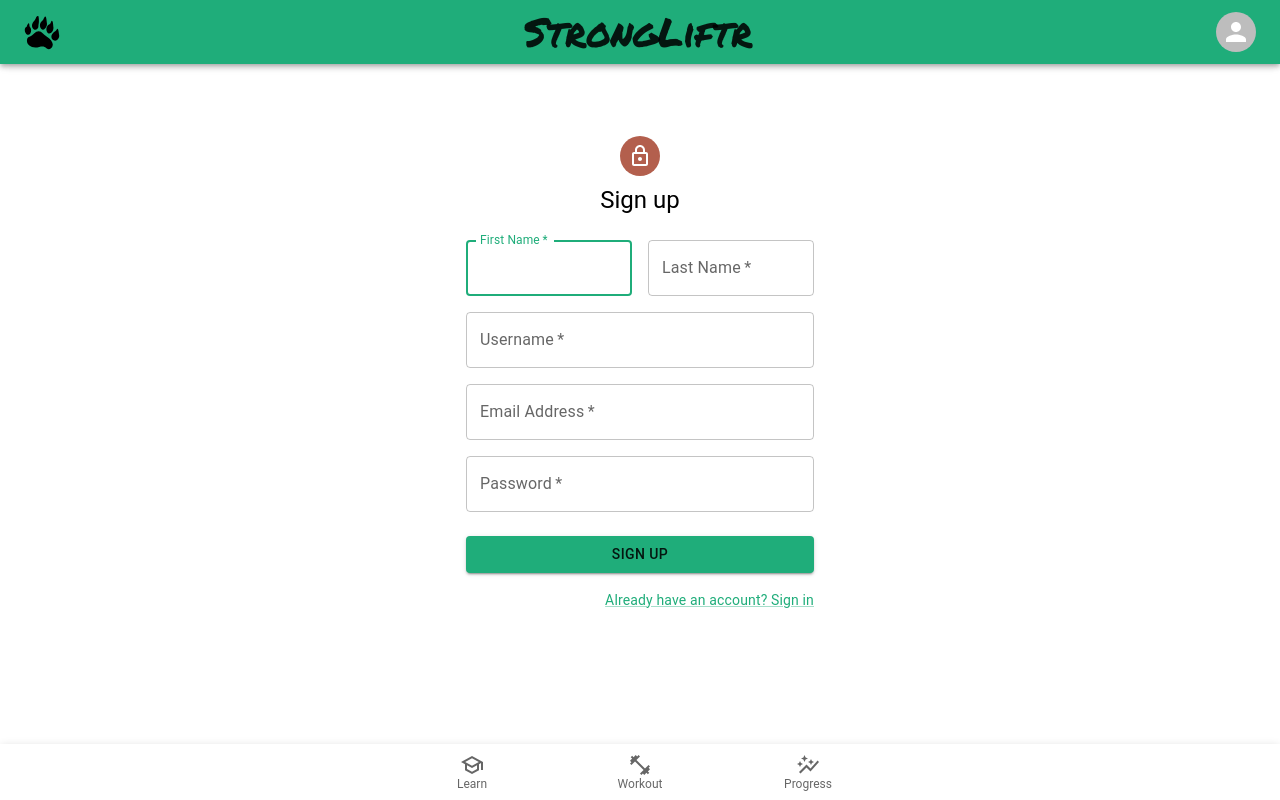
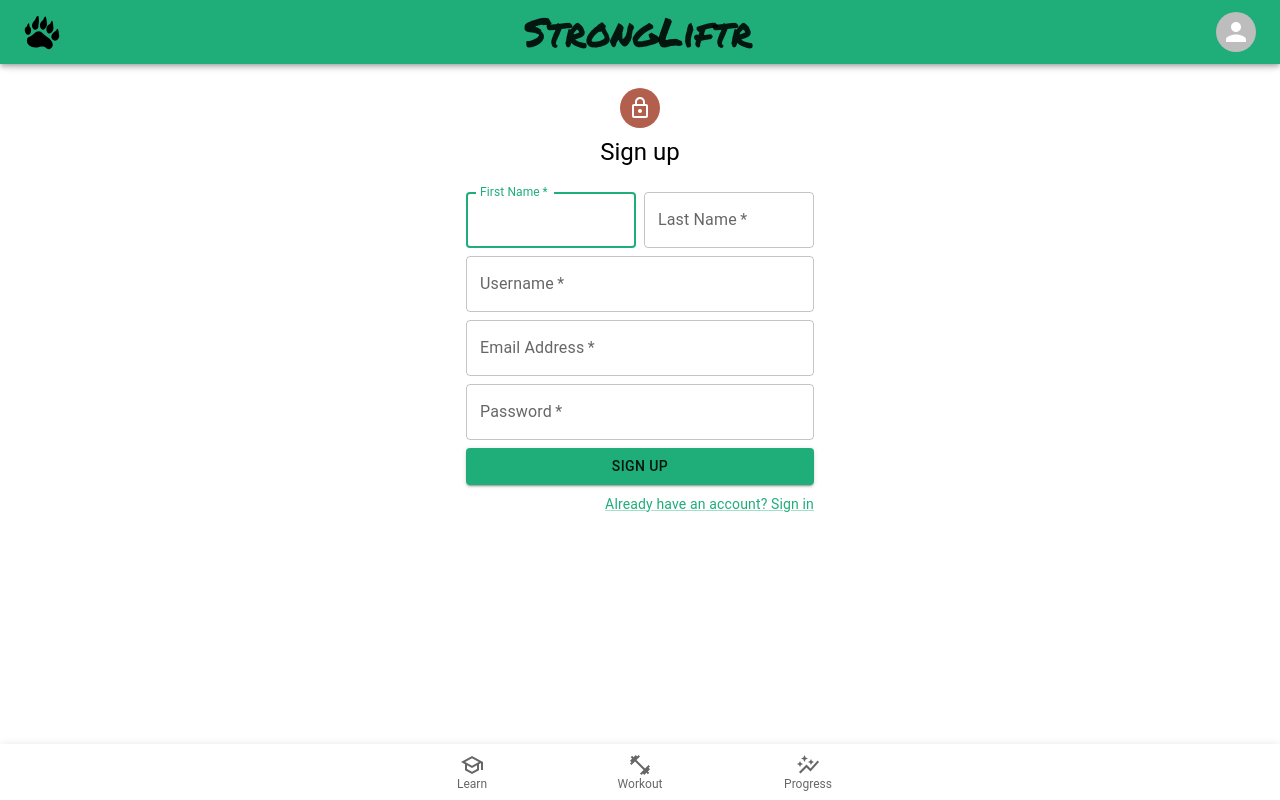
Before and after one commit to micfol/workoutApp-React, a React (Create React App) app: page /signup in a window 1280 px wide. Built offline with nearby package versions, Linux system fonts and the light colour scheme.

Commit message:
added logout button to profile page. Adjusted sizing and margins for profile, signin, and sign up pages.

```diff
--- a/src/components/user/Profile.jsx
+++ b/src/components/user/Profile.jsx
@@ -10,7 +10,7 @@ import { IsPrivate } from "../IsPrivate";
 
 function Profile() {
 
-  const { storeToken, authenticateUser, user, setUser, isLoading } = useContext(UserContext);
+  const { storeToken, authenticateUser, user, setUser, isLoading, logoutUser } = useContext(UserContext);
 
   const [readOnly, setReadOnly] = useState({ readOnly: true, variant: 'standard' })
 
@@ -43,21 +43,21 @@ function Profile() {
       : <Container component="main" maxWidth="xs">
         <Box
           sx={{
-            marginTop: 8,
+            marginTop: 2,
             display: 'flex',
             flexDirection: 'column',
             alignItems: 'center',
           }}
         >
 
-          <Avatar sx={{ m: 1, bgcolor: 'secondary.main', height: 56, width: 56 }}>
+          <Avatar sx={{ m: 1, bgcolor: 'secondary.main', height: 40, width: 40 }}>
           <Icon><Edit/></Icon>
           </Avatar>
 
           <Typography component="h1" variant="h5">
             Profile
           </Typography>
-          <Box component="form" noValidate onSubmit={handleSubmit} sx={{ mt: 3 }}>
+          <Box component="form" noValidate onSubmit={handleSubmit} sx={{ mt: 1 }}>
             <Grid container spacing={2}>
               <Grid item xs={12} sm={6}>
                 <TextField
@@ -115,12 +115,15 @@ function Profile() {
               </Grid>
             </Grid>
             {readOnly.readOnly
-              ? <Button onClick={onclickEditUser} fullWidth variant="outlined" sx={{ mt: 3, mb: 2 }} >
+              ? <Button onClick={onclickEditUser} fullWidth variant="outlined" sx={{ mt: 2, mb: .5 }} >
                 Edit User
               </Button>
-              : <Button type="submit" fullWidth variant="contained" sx={{ mt: 3, mb: 2 }} >
+              : <Button type="submit" fullWidth variant="contained" sx={{ mt: 2, mb: .5 }} >
                 Update
               </Button>}
+              <Button onClick={logoutUser} fullWidth variant="outlined" sx={{ mt: 2, mb: 1 }} >
+              Logout
+              </Button>
           </Box>
         </Box>
       </Container>
--- a/src/components/user/SignIn.jsx
+++ b/src/components/user/SignIn.jsx
@@ -25,7 +25,7 @@ export default function SignIn() {
     <Container component="main" maxWidth="xs">
       <Box
         sx={{
-          marginTop: 8,
+          marginTop: 2,
           display: 'flex',
           flexDirection: 'column',
           alignItems: 'center',
--- a/src/components/user/SignUp.jsx
+++ b/src/components/user/SignUp.jsx
@@ -32,7 +32,7 @@ export default function SignUp() {
     <Container component="main" maxWidth="xs">
       <Box
         sx={{
-          marginTop: 8,
+          marginTop: 2,
           display: 'flex',
           flexDirection: 'column',
           alignItems: 'center',
@@ -45,7 +45,7 @@ export default function SignUp() {
           Sign up
         </Typography>
         <Box component="form" noValidate onSubmit={handleSubmit} sx={{ mt: 3 }}>
-          <Grid container spacing={2}>
+          <Grid container spacing={1}>
             <Grid item xs={12} sm={6}>
               <TextField
                 autoComplete="given-name"
@@ -104,7 +104,7 @@ export default function SignUp() {
             type="submit"
             fullWidth
             variant="contained"
-            sx={{ mt: 3, mb: 2 }}
+            sx={{ mt: 1, mb: 1 }}
           >
             Sign Up
           </Button>
```
